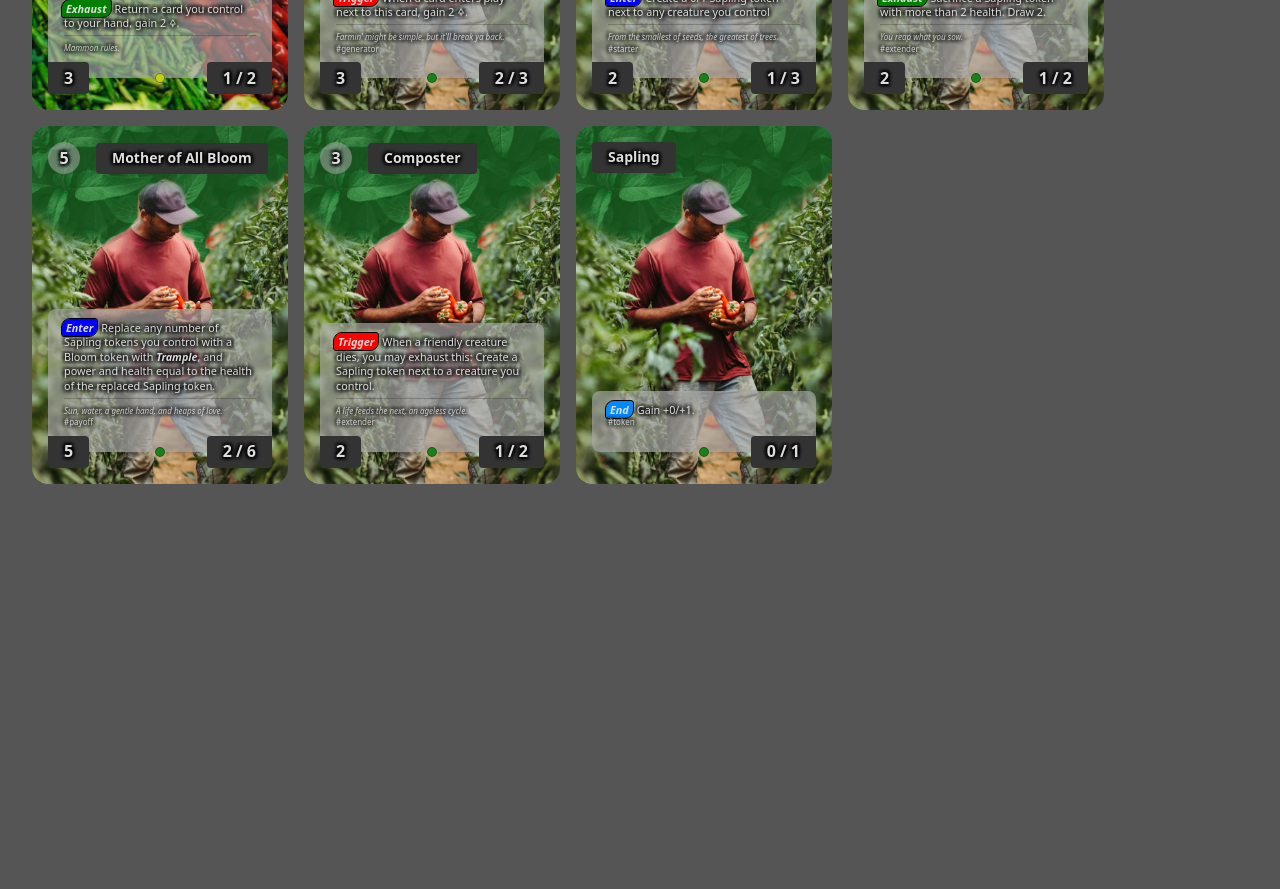
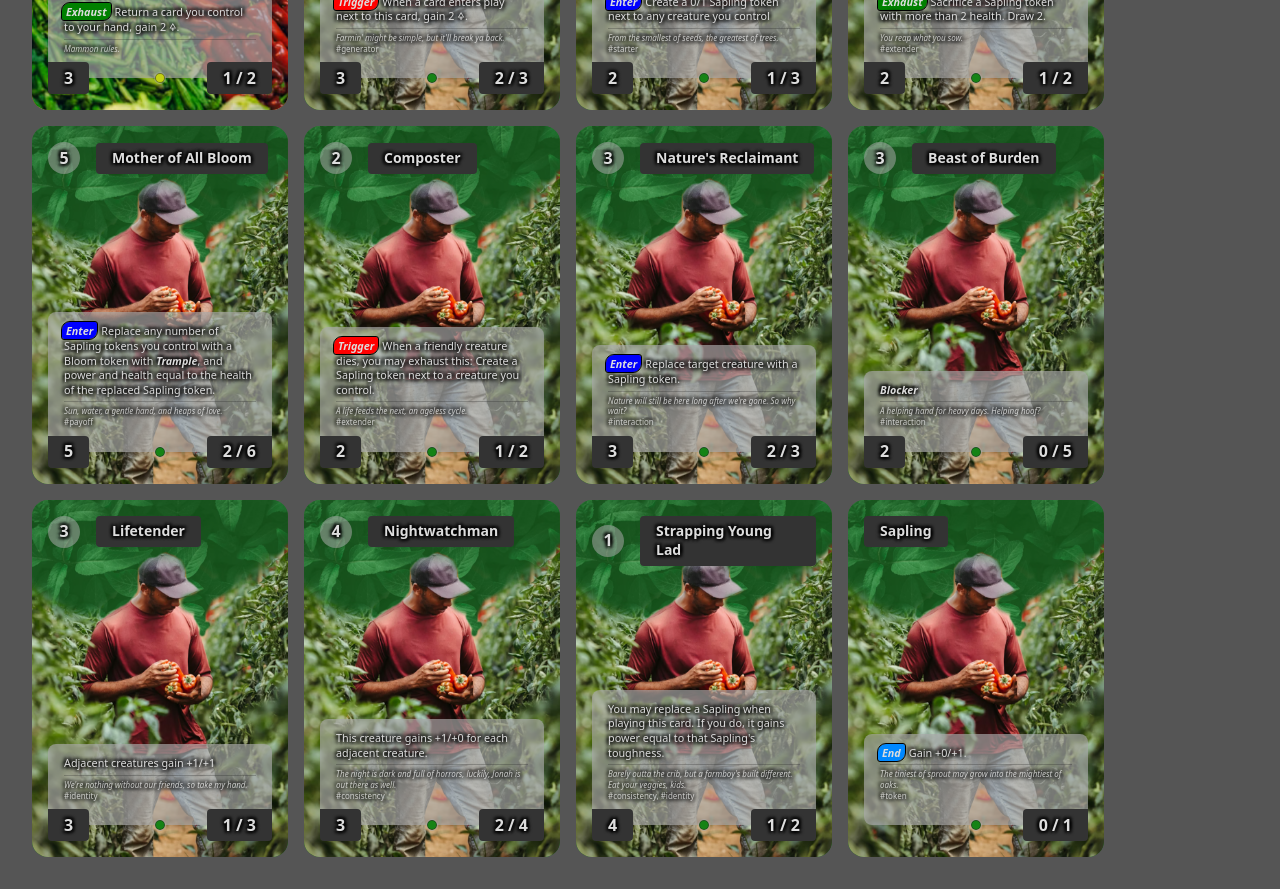
Before and after one commit to Koneke/force, a React (Vite) app: page / in a window 1280 px wide. Shown: the part 1400-2289 px from the top of the page. Before the commit the page ends 1916 px from the top, so only its background shows below. Built offline with nearby package versions, Linux system fonts and the light colour scheme.

Commit message:
more green

```diff
--- a/src/cards/green.tsx
+++ b/src/cards/green.tsx
@@ -102,7 +102,7 @@ export const composter: CreatureCard = {
   type: "creature",
   name: "Composter",
   color: "green",
-  cost: 3,
+  cost: 2,
   image: "farmer",
   nodes: [
     <>
@@ -122,6 +122,101 @@ export const composter: CreatureCard = {
   tags: ["extender"],
 }
 
+export const naturesReclaimant: CreatureCard = {
+  type: "creature",
+  name: "Nature's Reclaimant",
+  color: "green",
+  cost: 3,
+  image: "farmer",
+  nodes: [
+    <>
+      <Enter />
+      <BodyText>
+        Replace target creature with a Sapling token.
+      </BodyText>
+    </>,
+    <Flavor>
+      Nature will still be here long after we're gone. So why wait?
+    </Flavor>
+  ],
+  constructionCost: 3,
+  power: 2,
+  toughness: 3,
+  tags: ["interaction"],
+}
+
+export const beastOfBurden: CreatureCard = {
+  type: "creature",
+  name: "Beast of Burden",
+  color: "green",
+  cost: 3,
+  image: "farmer",
+  nodes: [
+    <Keyword>Blocker</Keyword>,
+    <Flavor>
+      A helping hand for heavy days. Helping hoof?
+    </Flavor>
+  ],
+  constructionCost: 2,
+  power: 0,
+  toughness: 5,
+  tags: ["interaction"],
+}
+
+export const lifetender: CreatureCard = {
+  type: "creature",
+  name: "Lifetender",
+  color: "green",
+  cost: 3,
+  image: "farmer",
+  nodes: [
+    <BodyText>Adjacent creatures gain +1/+1</BodyText>,
+    <Flavor>
+      We're nothing without our friends, so take my hand.
+    </Flavor>
+  ],
+  constructionCost: 3,
+  power: 1,
+  toughness: 3,
+  tags: ["identity"],
+}
+
+export const nightwatchman: CreatureCard = {
+  type: "creature",
+  name: "Nightwatchman",
+  color: "green",
+  cost: 4,
+  image: "farmer",
+  nodes: [
+    <BodyText>This creature gains +1/+0 for each adjacent creature.</BodyText>,
+    <Flavor>
+      The night is dark and full of horrors, luckily, Jonah is out there as well.
+    </Flavor>
+  ],
+  constructionCost: 3,
+  power: 2,
+  toughness: 4,
+  tags: ["consistency"],
+}
+
+export const strappingYoungLad: CreatureCard = {
+  type: "creature",
+  name: "Strapping Young Lad",
+  color: "green",
+  cost: 1,
+  image: "farmer",
+  nodes: [
+    <BodyText>You may replace a Sapling when playing this card. If you do, it gains power equal to that Sapling's toughness.</BodyText>,
+    <Flavor>
+      Barely outta the crib, but a farmboy's built different. Eat your veggies, kids.
+    </Flavor>
+  ],
+  constructionCost: 4,
+  power: 1,
+  toughness: 2,
+  tags: ["consistency", "identity"],
+}
+
 // NOTE: do we need to mark tokens somehow extra?
 export const sapling: CreatureCard = {
   type: "creature",
@@ -135,7 +230,10 @@ export const sapling: CreatureCard = {
       <BodyText>
         Gain +0/+1.
       </BodyText>
-    </>
+    </>,
+    <Flavor>
+      The tiniest of sprout may grow into the mightiest of oaks.
+    </Flavor>
   ],
   constructionCost: 0,
   power: 0,
@@ -149,5 +247,10 @@ export const green = [
   greenReaper,
   motherOfAllBloom,
   composter,
+  naturesReclaimant,
+  beastOfBurden,
+  lifetender,
+  nightwatchman,
+  strappingYoungLad,
   sapling,
 ]
--- a/src/typography.module.scss
+++ b/src/typography.module.scss
@@ -7,6 +7,7 @@
   opacity: 0.8;
   font-Size: 0.5rem;
   text-shadow: var(--outline);
+  display: block;
 }
 
 .keyword {
```
